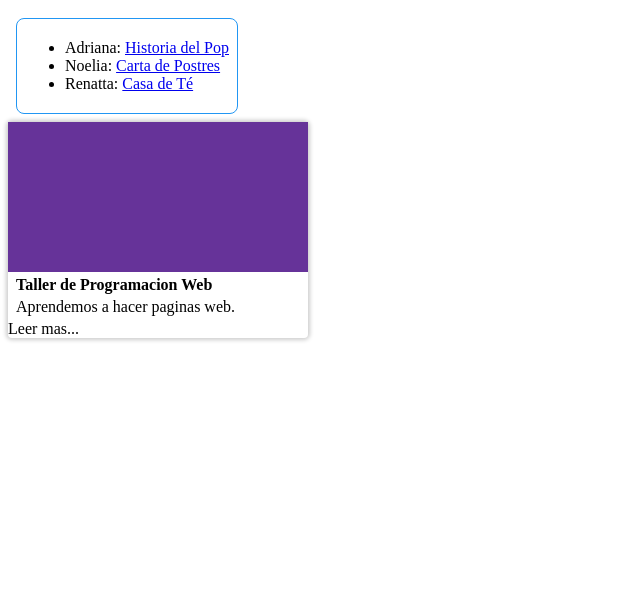
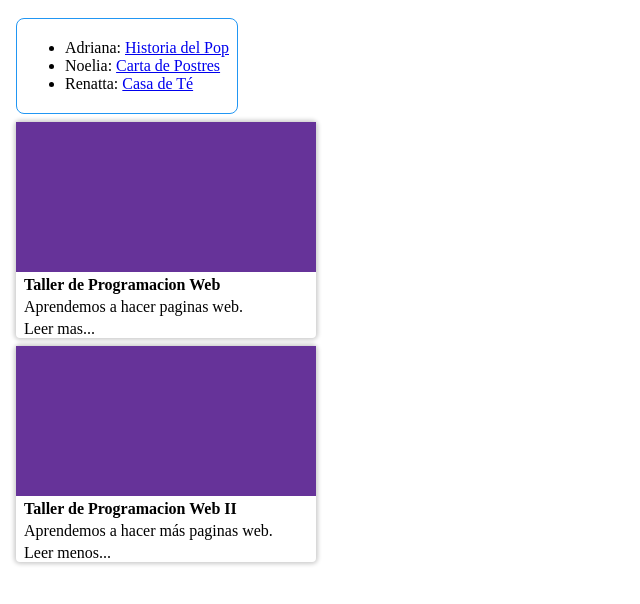
Before and after one commit to stefdltc/taller-irt, a plain HTML site: page index.html in a window 1280 px wide. Shown: the part 48-652 px from the top of the page, without its empty margins (0-640 px from the left). Drawn offline with Linux system fonts and the light colour scheme.

Commit message:
Update index.html

```diff
--- a/index.html
+++ b/index.html
@@ -10,6 +10,7 @@
         border-radius: 8px;
       }
       .card {
+        margin: 8px;
         width: 300px;
         border-radius: 4px;
         box-shadow: 0px 0px 4px 2px #0003;
@@ -28,7 +29,8 @@
           margin: 4px 8px;
       }
       .more {
-        cursor: pointer
+        cursor: pointer;
+        margin: 4px 8px;
       }
     </style>
   </head>
@@ -49,5 +51,12 @@
       <div class="more">Leer mas...</div>
     </div>
 
+      <div class="card">
+      <div class="foto"></div>
+      <div class="titulo">Taller de Programacion Web II</div>
+      <div class="summary">Aprendemos a hacer más paginas web.</div>
+      <div class="more">Leer menos...</div>
+    </div>
+
   </body>
 </html>
```
